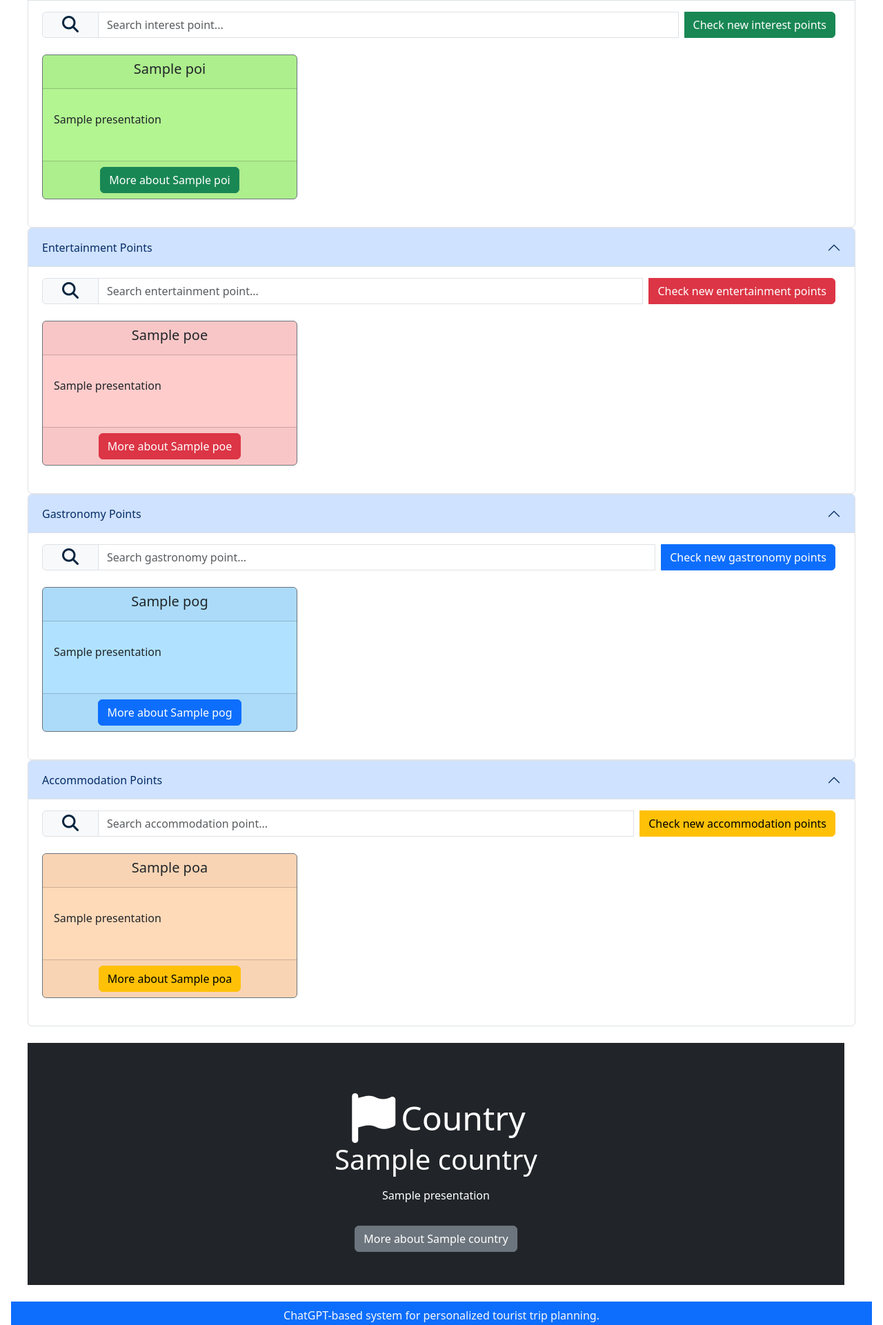
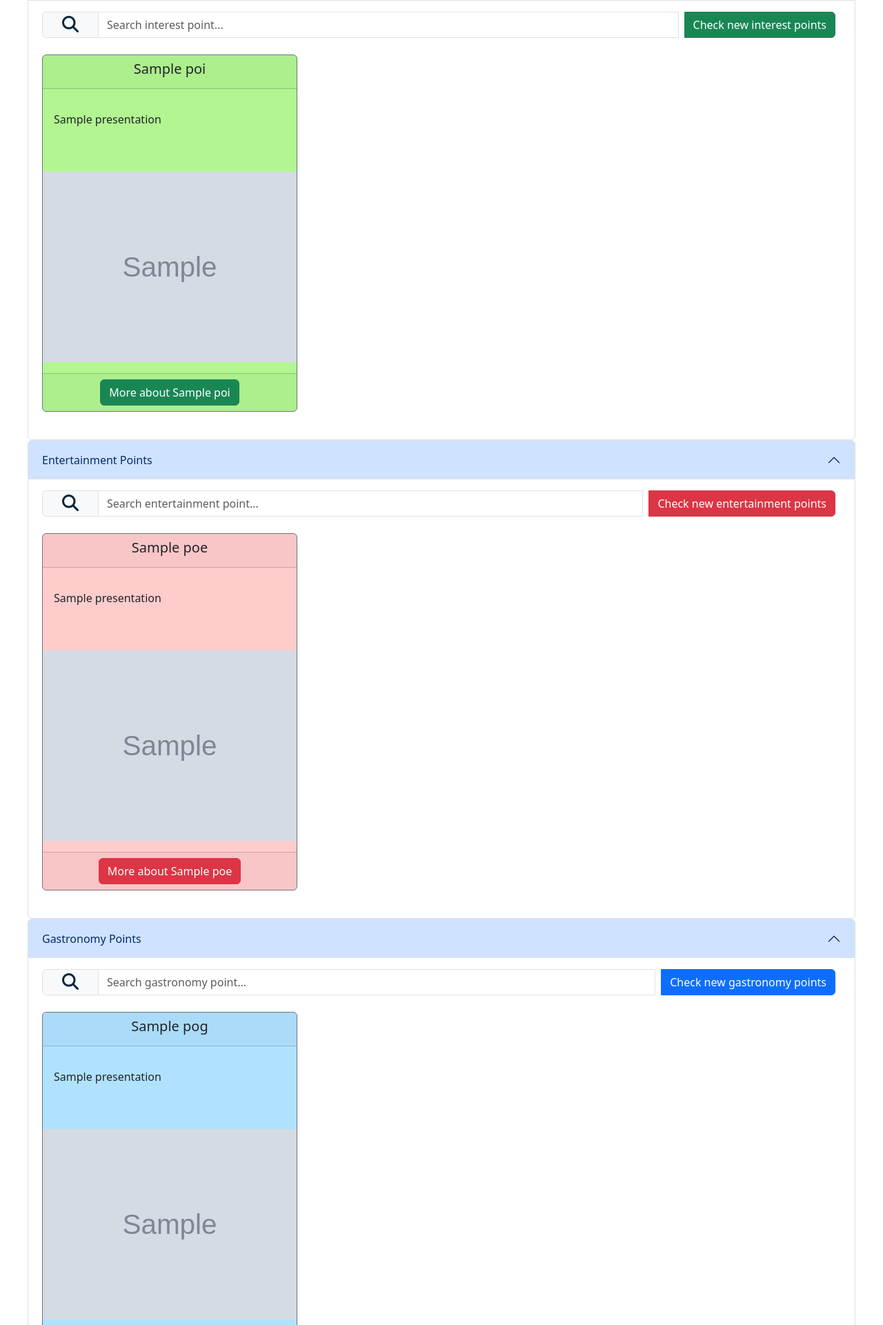
Before and after one commit to Elenaluciasanz/TourGPT, a Django app: template services/templates/city_details.html in a window 1280 px wide. Shown: the part 1959-3880 px from the top of the page at 69% size. Run offline with Django 4.2, Linux system fonts and the light colour scheme; the template is opened without the code that fills it: most values are stand-ins (such as "Sample title", 1, 10 or a date in 2020); grey boxes marked "Sample" are stand-in pictures; some libraries are stand-ins or nearby versions.

Commit message:
feat: imagenes en detalles de ciudad

```diff
--- a/services/templates/city_details.html
+++ b/services/templates/city_details.html
@@ -183,6 +183,11 @@
                                                 <p class="card-text">{{ poi.presentation|linebreaks }}</p>
                                             </div>
                                             {% endif %}
+                                            {% if poi.image_url %}
+                                            <div class="my-3 d-flex justify-content-center">
+                                                <img src="{{ poi.image_url }}" class="img-fluid" alt="{{ poi.name }}">
+                                            </div>
+                                            {% endif %}
                                             <div class="card-footer d-flex justify-content-center">
                                                 <a href="{{ poi.get_absolute_url }}" class="card-link btn btn-success" role="button">{% trans "More about" %}&nbsp{{ poi.name }}</a>
                                             </div>
@@ -255,6 +260,11 @@
                                                 <p class="card-text">{{ poe.presentation|linebreaks }}</p>
                                             </div>
                                             {% endif %}
+                                            {% if poe.image_url %}
+                                            <div class="my-3 d-flex justify-content-center">
+                                                <img src="{{ poe.image_url }}" class="img-fluid" alt="{{ poe.name }}">
+                                            </div>
+                                            {% endif %}
                                             <div class="card-footer d-flex justify-content-center">
                                                 <a href="{{ poe.get_absolute_url }}" class="card-link btn btn-danger" role="button">{% trans "More about" %}&nbsp{{ poe.name }}</a>
                                             </div>
@@ -323,6 +333,11 @@
                                             {% if pog.presentation != "" %}
                                             <div class="card-body">
                                                 <p class="card-text">{{ pog.presentation|linebreaks }}</p>
+                                            </div>
+                                            {% endif %}
+                                            {% if pog.image_url %}
+                                            <div class="my-3 d-flex justify-content-center">
+                                                <img src="{{ pog.image_url }}" class="img-fluid" alt="{{ pog.name }}">
                                             </div>
                                             {% endif %}
                                             <div class="card-footer d-flex justify-content-center">
@@ -395,6 +410,11 @@
                                                 <p class="card-text">{{ poa.presentation|linebreaks }}</p>
                                             </div>
                                             {% endif %}
+                                            {% if poa.image_url %}
+                                            <div class="my-3 d-flex justify-content-center">
+                                                <img src="{{ poa.image_url }}" class="img-fluid" alt="{{ poa.name }}">
+                                            </div>
+                                            {% endif %}
                                             <div class="card-footer d-flex justify-content-center">
                                                 <a href="{{ poa.get_absolute_url }}" class="card-link btn btn-warning" role="button">{% trans "More about" %}&nbsp{{ poa.name }}</a>
                                             </div>
```
